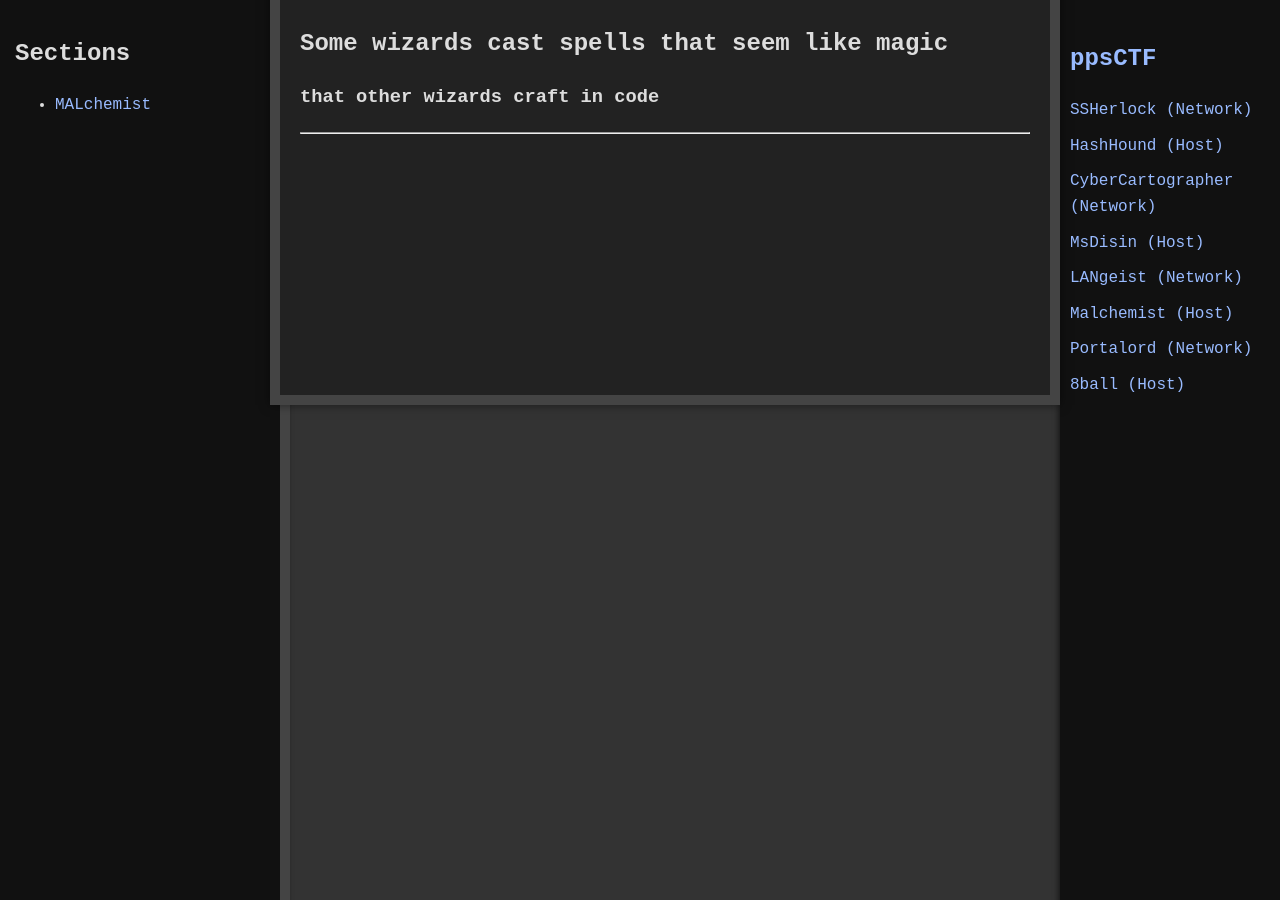
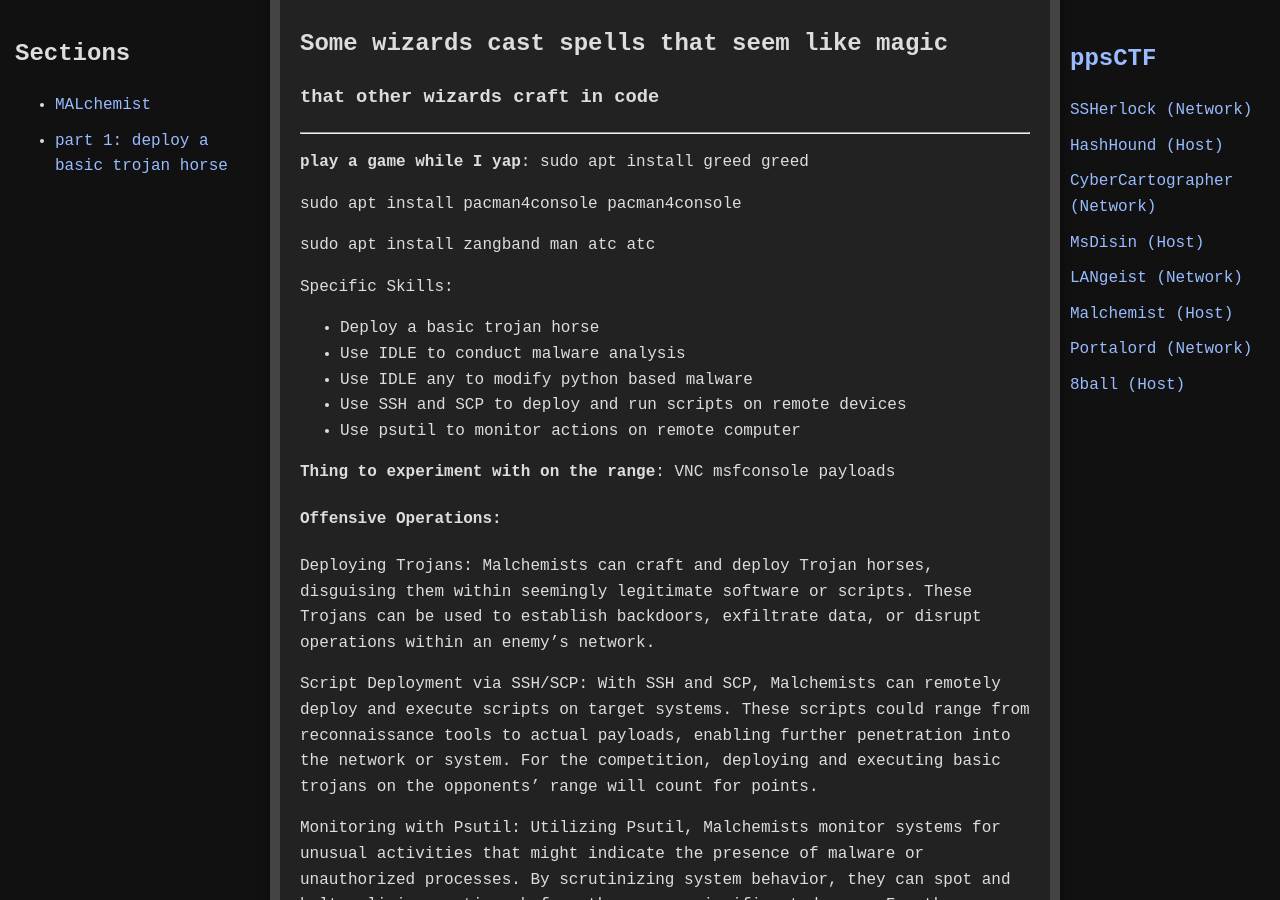
Before and after one commit to jboyce1/ppsCTF, a Jekyll site: the page built from classes/MALchemist/MALchemist.md, in a window 1280 px wide and 900 px high, scrolled down 555 px. Built offline with Jekyll 4.4.1, drawn with Linux system fonts in a browser that asks for light colours; some of the changed text lies outside the part shown.

Commit message:
Update MALchemist.md

```diff
--- a/classes/MALchemist/MALchemist.md
+++ b/classes/MALchemist/MALchemist.md
@@ -10,9 +10,80 @@
 **Activity**:
 
 <div style="text-align: center;">
-  <img src="{{ 'classes/MsDisin/Ms_Disin Banner2.jpg' | relative_url }}" alt="Ms_Disin Banner2" style="max-width: 80%; height: auto;">
+  <img src="{{ 'classes/MALchemist/images/Malchemist-header.jpg' | relative_url }}" alt="" style="max-width: 80%; height: auto;">
 </div>
 
 ## Some wizards cast spells that seem like magic
 ### that other wizards craft in code
 ---
+**play a game while I yap**:
+sudo apt install greed
+greed
+
+sudo apt install pacman4console
+pacman4console
+
+sudo apt install zangband
+man atc
+atc
+
+Specific Skills:
+- Deploy a basic trojan horse
+- Use IDLE to conduct malware analysis
+- Use IDLE any to modify python based malware
+- Use SSH and SCP to deploy and run scripts on remote devices
+- Use psutil to monitor actions on remote computer
+
+**Thing to experiment with on the range**:
+VNC
+msfconsole payloads
+
+#### Offensive Operations:
+Deploying Trojans: Malchemists can craft and deploy Trojan horses, disguising them within seemingly legitimate software or scripts. These Trojans can be used to establish backdoors, exfiltrate data, or disrupt operations within an enemy's network.
+
+Script Deployment via SSH/SCP: With SSH and SCP, Malchemists can remotely deploy and execute scripts on target systems. These scripts could range from reconnaissance tools to actual payloads, enabling further penetration into the network or system. For the competition, deploying and executing basic trojans on the opponents' range will count for points.
+
+Monitoring with Psutil: Utilizing Psutil, Malchemists monitor systems for unusual activities that might indicate the presence of malware or unauthorized processes. By scrutinizing system behavior, they can spot and halt malicious actions before they cause significant damage. For the competition, deploying and monitoring basic spyware on the opponents' range will count for points.
+
+### Defensive Operations:
+Malware Analysis with IDLE: On defense, Malchemists employ IDLE for detailed malware analysis, dissecting suspicious Python scripts to understand their structure, functionality, and potential impact. By understanding the threat, they can develop countermeasures and remove the malicious elements from their systems. For the competition, the discovery and removal of malware on your systems will prevent them from being accessed by your opponent.
+
+Malware Decontamination: The defensive Malchemist is skilled in identifying, classifying, and eradicating malware infections within their network. This includes quarantining infected systems, analyzing and reverse-engineering malware samples, and patching vulnerabilities to prevent future attacks. Additional points are achieved by classifying the malware that has infected your system.
+
+Both offensive and defensive cyber operations can benefit from the capabilities of these tools, either by exploiting their potential to penetrate and compromise systems or by leveraging their strengths to defend and fortify against such intrusions. It’s a digital arms race where the same tools can be purposed for attack or defense, depending on the hands they are in.
+
+---
+# part 1: deploy a basic trojan horse
+
+Start a Kali machine and Ubuntu machine
+
+On Kali
+Download the SecurePixViewer-ping.py file to your downloads folder on the kali machine into the Downloads folder:
+#### `wget https://raw.githubusercontent.com/jboyce1/ppsCTF/main/classes/MALchemist/BasicTrojan/SecurePixViewer_ping.py`
+or add the flag to direct it to go to the downloads folder
+#### `wget -P ~/Downloads https://raw.githubusercontent.com/jboyce1/ppsCTF/main/classes/MALchemist/BasicTrojan/SecurePixViewer_ping.py`
+
+Download the Trojan_Horse.jpg to the Downloads folder
+#### `wget https://raw.githubusercontent.com/jboyce1/ppsCTF/main/classes/MALchemist/BasicTrojan/Trojan_Horse.jpg`
+
+Navigate to the Downloads directory from terminal (or open a terminal from the Downloads directory)
+run the program from terminal using the following command:
+#### `python3 SecurePixViewer-ping.py`
+Ctrl + C to quit the process
+
+**Now lets get it to ping your ubuntu machine**:
+On Ubuntu open a terminal, write down its ip address and start wireshark with superuser priviledges
+sudo wireshark
+Click on the network interface that is connecting to the internet (activity on line graph next to it)
+On Kali
+Open terminal and open the SecurePixViewer-ping.py
+nano SecurePixViewer-ping.py
+Replace the 192.168.1.100 with the ip address of your ubuntu machine
+Run the program again
+python3 SecurePixViewer-ping.py
+On Ubuntu
+Stop Wireshark by clicking on the red box in the top left
+In the search bar look for the pings by searching
+ip.addr == your.kali.ip.here
+Try it now
+Change some of the parameters (ping size/timing or message) and run it again.
```
